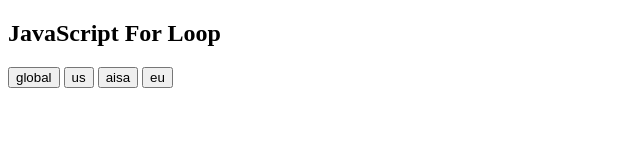
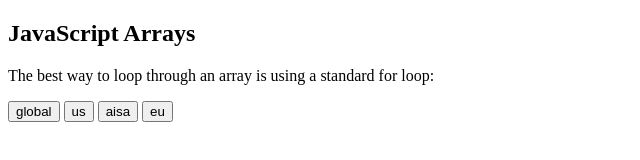
Before and after one commit to tai2company/kcm, a plain HTML site: page index.html in a window 1280 px wide. Shown: the whole page, without its empty margins (0-640 px from the left). Drawn offline with Linux system fonts and the light colour scheme.

Commit message:
Update index.html

```diff
--- a/index.html
+++ b/index.html
@@ -1,20 +1,24 @@
+
 <!DOCTYPE html>
 <html>
 <body>
-  <h2>JavaScript For Loop</h2>
+
+<h2>JavaScript Arrays</h2>
+
+<p>The best way to loop through an array is using a standard for loop:</p>
+
 
 <button onclick="yu(global)">global</button>
 <button onclick="yu(us)">us</button>
 <button onclick="yu(aisa)">aisa</button>
 <button onclick="yu(eu)">eu</button>
-
 <p id="demo"></p>
 <style>
 .cit{
 border:1px solid black;
 padding:20px;
 display: inline-block;
-margin:5px;}
+margin:10px;}
 
 
 </style>
@@ -32,10 +36,7 @@ for (i = 0; i < f.length; i++) {
 text += "</div>";
 
 document.getElementById("demo").innerHTML = text;}
-
-
 </script>
-
 
 </body>
 </html>
```
